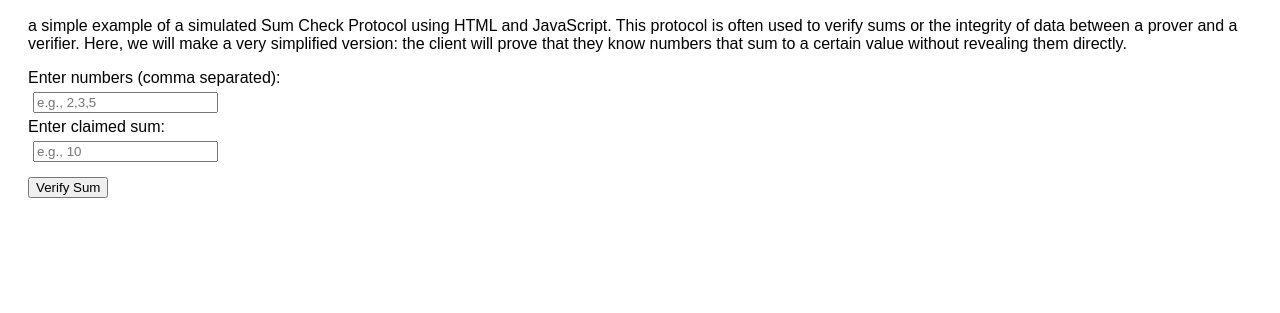
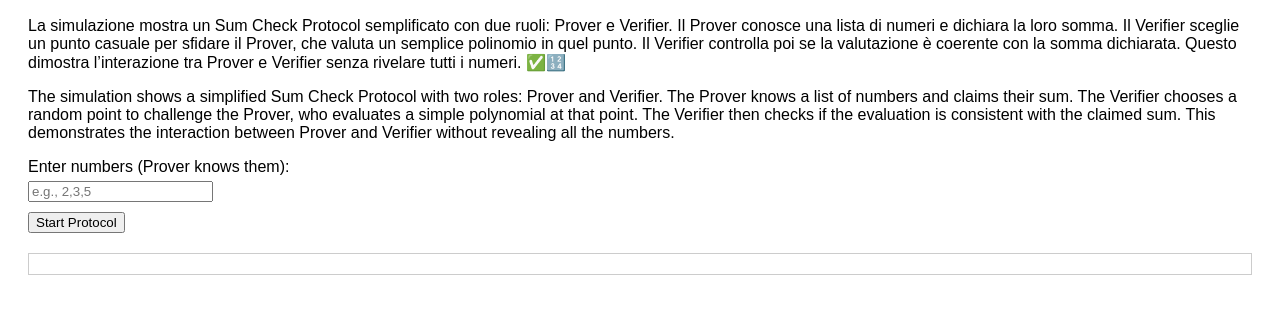
Before and after one commit to salvatorecapolupo/sum-check-protocol, a plain HTML site: page index.html in a window 1280 px wide. Shown: the part 79-392 px from the top of the page. Drawn offline with Linux system fonts and the light colour scheme.

Commit message:
Update index.html

```diff
--- a/index.html
+++ b/index.html
@@ -3,54 +3,62 @@
 <head>
 <meta charset="UTF-8">
 <meta name="viewport" content="width=device-width, initial-scale=1.0">
-<title>Sum Check Protocol Simulation</title>
+<title>Sum Check Protocol: Prover vs Verifier</title>
 <style>
   body { font-family: Arial, sans-serif; padding: 20px; }
-  input { margin: 5px; }
-  button { margin: 10px 0; }
+  input, button { margin: 5px 0; }
+  .log { margin-top: 15px; padding: 10px; border: 1px solid #ccc; }
 </style>
 </head>
 <body>
 
 <h2>Sum Check Protocol Simulation</h2>
 
-<p>
-a simple example of a simulated Sum Check Protocol using HTML and JavaScript.
-  This protocol is often used to verify sums or the integrity of data between a prover and a verifier.
-  Here, we will make a very simplified version: the client will prove that they know numbers that sum to a
-  certain value without revealing them directly.
-</p>
+<p> La simulazione mostra un Sum Check Protocol semplificato con due ruoli: Prover e Verifier. Il Prover conosce una lista di numeri e dichiara la loro somma. Il Verifier sceglie un punto casuale per sfidare il Prover, che valuta un semplice polinomio in quel punto. Il Verifier controlla poi se la valutazione è coerente con la somma dichiarata. Questo dimostra l’interazione tra Prover e Verifier senza rivelare tutti i numeri. ✅🔢 </p>
+  <p> The simulation shows a simplified Sum Check Protocol with two roles: Prover and Verifier. The Prover knows a list of numbers and claims their sum. The Verifier chooses a random point to challenge the Prover, who evaluates a simple polynomial at that point. The Verifier then checks if the evaluation is consistent with the claimed sum. This demonstrates the interaction between Prover and Verifier without revealing all the numbers. </p>
 
-<label>Enter numbers (comma separated):</label><br>
+<label>Enter numbers (Prover knows them):</label><br>
 <input type="text" id="numbers" placeholder="e.g., 2,3,5"><br>
+<button onclick="startProtocol()">Start Protocol</button>
 
-<label>Enter claimed sum:</label><br>
-<input type="number" id="claimedSum" placeholder="e.g., 10"><br>
-
-<button onclick="simulateSumCheck()">Verify Sum</button>
-
-<p id="result"></p>
+<div class="log" id="log"></div>
 
 <script>
-function simulateSumCheck() {
+function startProtocol() {
+    const log = document.getElementById("log");
+    log.innerHTML = '';
+
+    // Step 1: Prover defines numbers
     const numbersInput = document.getElementById("numbers").value;
-    const claimedSum = parseInt(document.getElementById("claimedSum").value, 10);
-
-    if (!numbersInput || isNaN(claimedSum)) {
-        alert("Please enter numbers and a valid claimed sum.");
+    if (!numbersInput) {
+        alert("Enter numbers for the Prover.");
         return;
     }
-
-    // Parse numbers
     const numbers = numbersInput.split(',').map(n => parseInt(n.trim(), 10));
 
-    // Step 1: Prover computes the actual sum
-    const actualSum = numbers.reduce((a, b) => a + b, 0);
+    log.innerHTML += `<p><strong>Prover:</strong> I have numbers [${numbers.join(', ')}]</p>`;
 
-    // Step 2: Verifier checks if the sum matches the claimed sum
-    const result = actualSum === claimedSum ? "Sum verified ✅" : "Sum incorrect ❌";
+    // Step 2: Prover computes claimed sum
+    const claimedSum = numbers.reduce((a, b) => a + b, 0);
+    log.innerHTML += `<p><strong>Prover:</strong> I claim the sum is ${claimedSum}</p>`;
 
-    document.getElementById("result").textContent = result;
+    // Step 3: Verifier picks a random "query point"
+    const r = Math.random();
+    log.innerHTML += `<p><strong>Verifier:</strong> I pick a random challenge point r = ${r.toFixed(3)}</p>`;
+
+    // Step 4: Prover computes "partial sum" at point r (simplified)
+    // Here we simulate polynomial evaluation: P(r) = sum(numbers[i]*r^i)
+    let P_r = 0;
+    numbers.forEach((num, i) => P_r += num * Math.pow(r, i));
+    log.innerHTML += `<p><strong>Prover:</strong> I evaluate my polynomial at r: P(r) = ${P_r.toFixed(3)}</p>`;
+
+    // Step 5: Verifier checks consistency with claimed sum (simplified)
+    // Normally this is done recursively over polynomials, but here we just check if P(1) == claimed sum
+    let P_1 = 0;
+    numbers.forEach((num, i) => P_1 += num * Math.pow(1, i));
+    const verified = P_1 === claimedSum;
+    log.innerHTML += `<p><strong>Verifier:</strong> Check P(1) = ${P_1} against claimed sum = ${claimedSum}</p>`;
+    log.innerHTML += `<p><strong>Result:</strong> ${verified ? 'Sum verified ✅' : 'Sum incorrect ❌'}</p>`;
 }
 </script>
 
```
